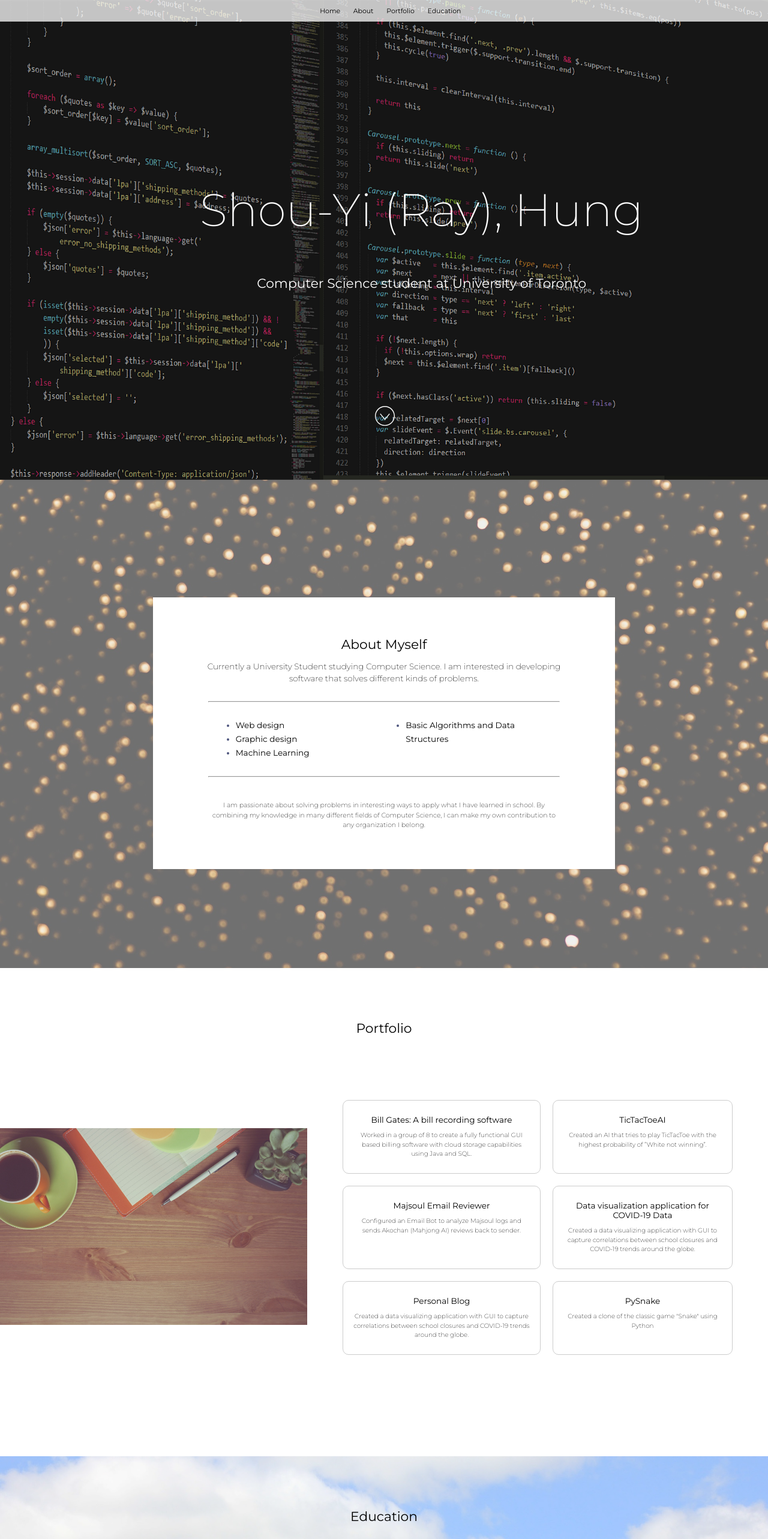
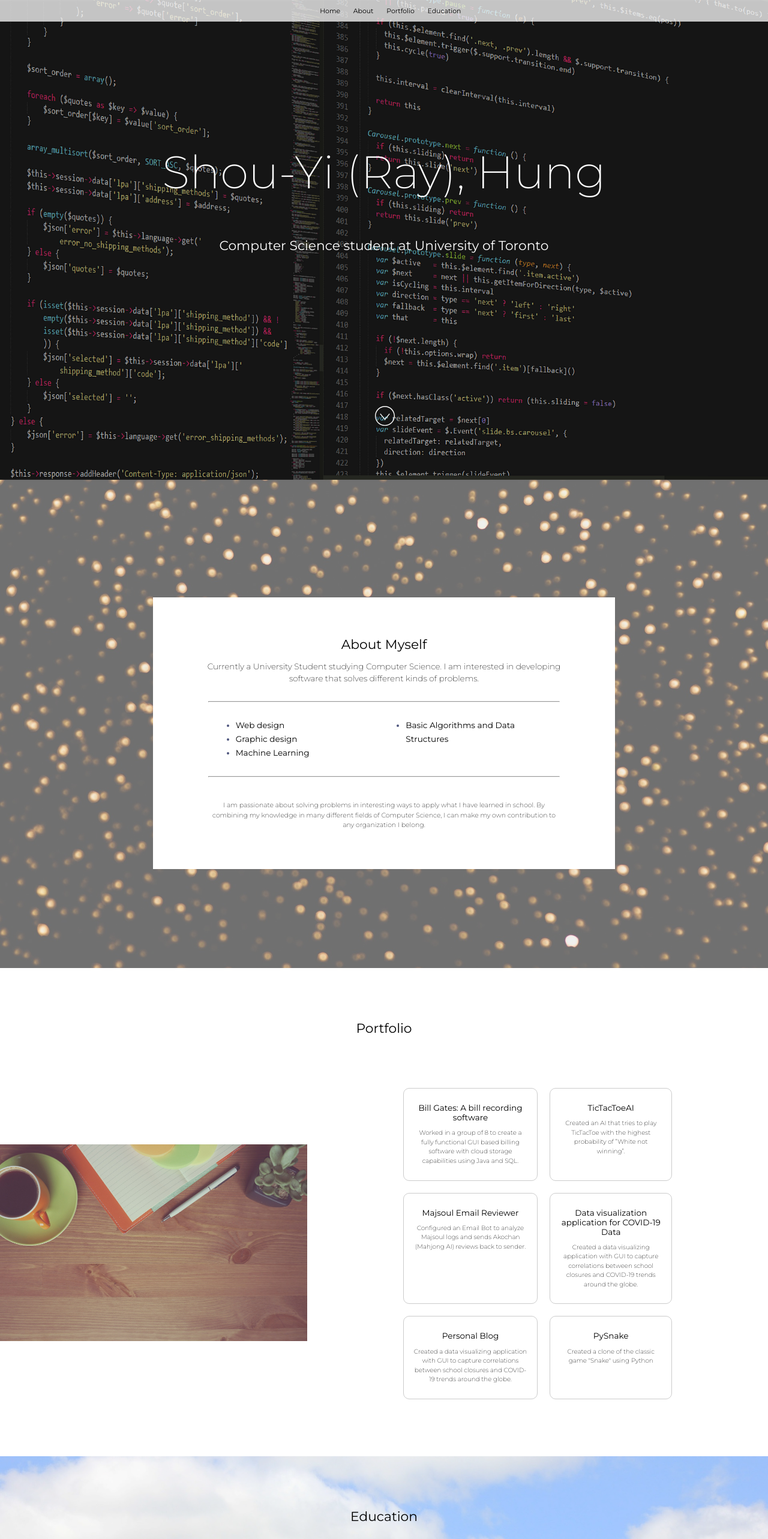
Before and after one commit to Lei-Tin/PortfolioWebsite, a React (Vite) app: page / in a window 1280 px wide. Shown: the top 2566 px of the page at 60% size. Built offline with nearby package versions, Linux system fonts and the light colour scheme.

Commit message:
[*] Made the display adapt to different view size

```diff
--- a/src/Components/Home.jsx
+++ b/src/Components/Home.jsx
@@ -28,11 +28,11 @@ const Home = ({ name, title }) => {
   return (
     <section id="home" className="dark">
       <img className="background" src={image} alt={imageAltText} />
-      <div style={{ position: "absolute", top: "30%", left: "26%"}}>
+      <div className="name">
         <h1>{name}</h1>
         <h2>{title}</h2>
       </div>
-      <div style={{ position: "absolute", bottom: "8rem", left: "48.85%"}}>
+      <div style={{ position: "absolute", bottom: "8rem", left: "48.85%" }}>
         <a href="#about">
           <input
             type="image"
--- a/src/styles.css
+++ b/src/styles.css
@@ -16,6 +16,11 @@ body {
   width: 100%;
   font-family: "Montserrat", sans-serif;
   font-size: 0.85vw;
+}
+
+.name {
+  margin: auto;
+  margin-top: 30vh;
 }
 
 div#main {
@@ -58,6 +63,7 @@ h1 {
   font-weight: 300;
   font-family: "Montserrat", serif;
   font-size: 7rem;
+  text-align: center;
 }
 
 h2 {
@@ -110,9 +116,9 @@ a:hover {
 }
 
 .container {
-  margin: 20px auto;
+  margin: auto;
   display: grid;
-  grid-template-columns: 330px 300px;
+  grid-template-columns: 20.625rem 18.75rem;
   grid-gap: 20px;
 }
 
```
